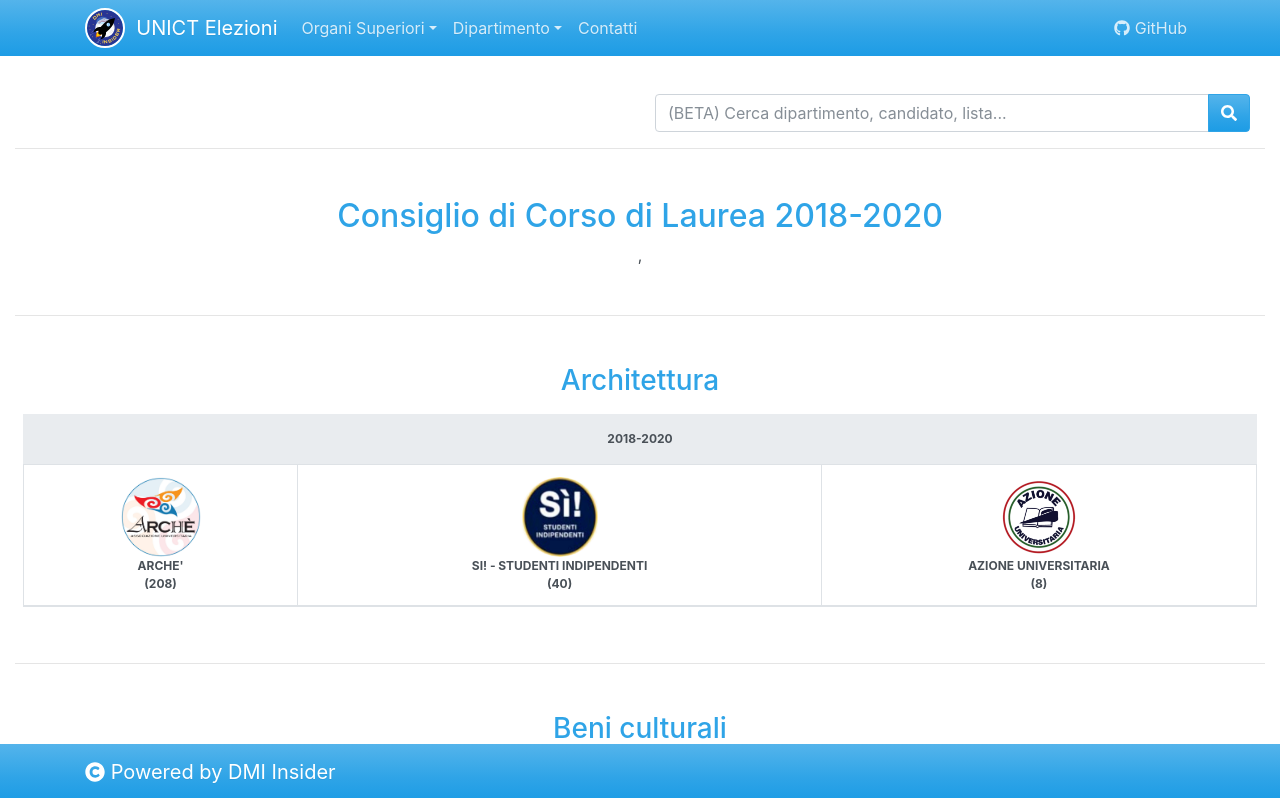
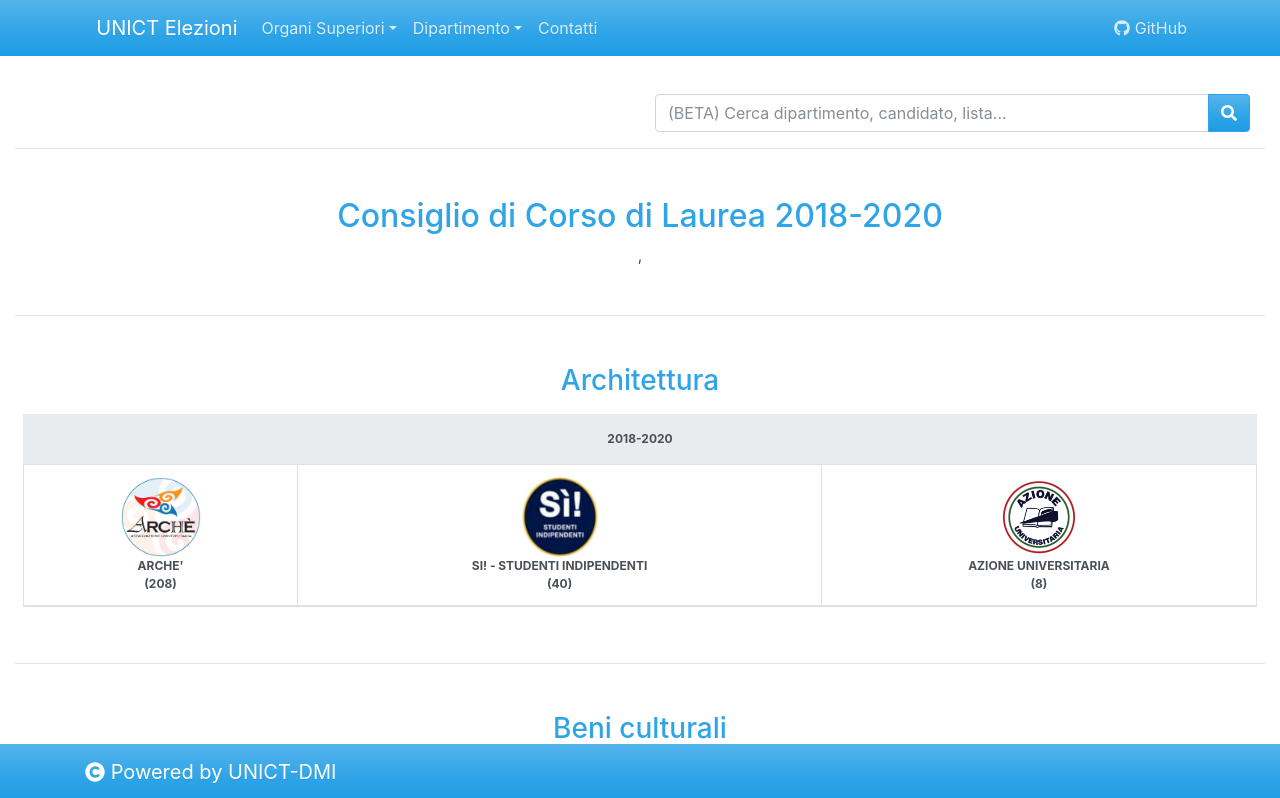
Before and after one commit to UNICT-DMI/UNICT-Elezioni, a React (Create React App) app: page /#/cdl in a window 1280 px wide. Shown: the top 798 px of the page. Built offline with nearby package versions, Linux system fonts and the light colour scheme.

Commit message:
chore: remove logo and add some contacts description (#98)

```diff
--- a/src/app/contacts/Contacts.tsx
+++ b/src/app/contacts/Contacts.tsx
@@ -81,6 +81,7 @@ const Contacts = (): JSX.Element => {
             nominativo="Luigi Seminara"
             telegram="Gigii_G"
             email="seminara.luigi@gmail.com"
+            linkedin="https://www.linkedin.com/in/luigi-seminara-3bb2a2204/"
             github="Gigi-G"></Contact>
 
           <Contact
@@ -91,6 +92,9 @@ const Contacts = (): JSX.Element => {
             github="herbrant"></Contact>
         </ListGroup>
       </div>
+
+      <p className="mt-5">Per qualsiasi suggerimento o segnalazione contattaci su Telegram <FontAwesomeIcon icon={faTelegramPlane} /> o invia un email &nbsp;<FontAwesomeIcon icon={faEnvelope} />.</p>
+
     </div>
   );
 };
--- a/src/app/footer/Footer.tsx
+++ b/src/app/footer/Footer.tsx
@@ -8,7 +8,7 @@ const Footer: FunctionComponent = () => (
     <Navbar expand="lg" className="bg-navbar navbar-expand-lg navbar-dark bg-primary fixed-bottom">
       <div className="container">
         <Navbar.Brand>
-          <FontAwesomeIcon icon={faCopyright} /> Powered by <a className="text-white" href="https://dmiinsider.github.io">DMI Insider</a>
+          <FontAwesomeIcon icon={faCopyright} /> Powered by <a className="text-white" href="https://github.com/UNICT-DMI/">UNICT-DMI</a>
         </Navbar.Brand>
       </div>
     </Navbar>
--- a/src/app/navbar/Navbar.tsx
+++ b/src/app/navbar/Navbar.tsx
@@ -10,9 +10,6 @@ const Menu: FunctionComponent = () => (
   <div className="Menu">
     <Navbar expand="lg" className="bg-navbar navbar-expand-lg navbar-dark bg-primary fixed-top">
       <div className="container">
-        <a href="https://dmiinsider.github.io">
-          <img src="dmiinsider.svg" className="dmi-insider" alt="DMI Insider" />
-        </a>
         <Navbar.Brand href="#/home">
           &nbsp; UNICT Elezioni
         </Navbar.Brand>
```
